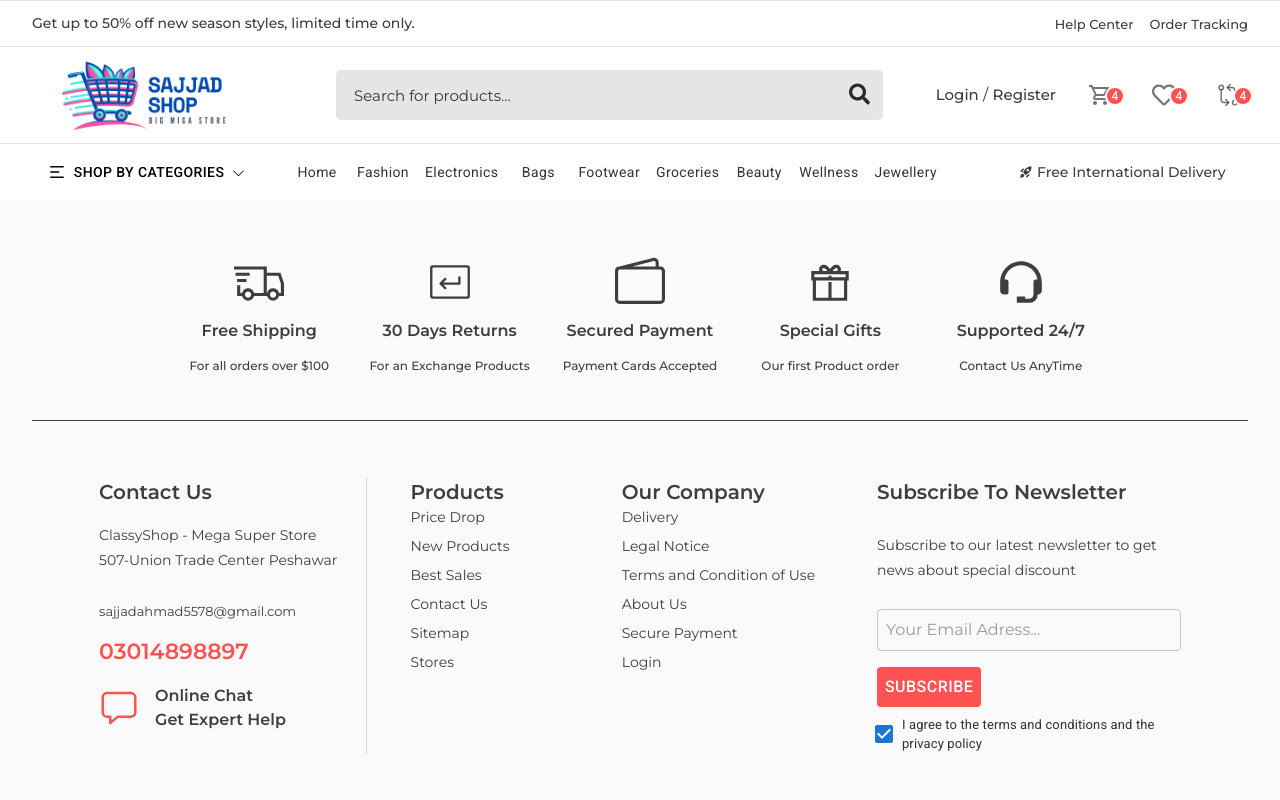
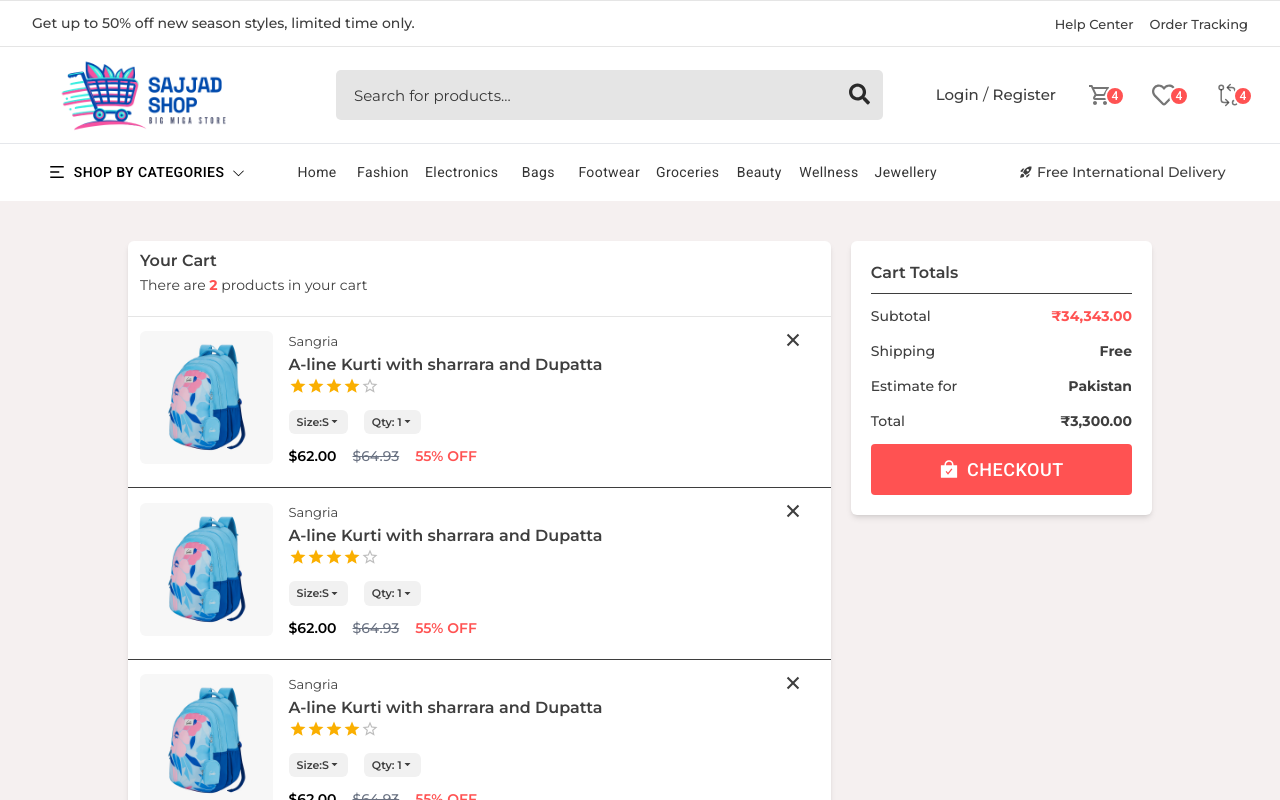
Before and after one commit to sajjadahmad30/Ecommerce_website, a React (Vite) app: page /cart in a window 1280 px wide. Shown: the top 800 px of the page. Built offline with nearby package versions, Linux system fonts and the light colour scheme; a web font is replaced by a local one.

Commit message:
Refactor code structure for improved readability and maintainability

```diff
--- a/src/App.jsx
+++ b/src/App.jsx
@@ -14,6 +14,7 @@ import { MdClose } from 'react-icons/md'
 import ProductDetailsComponent from './components/ProductDetails'
 import Login from './Pages/Login'
 import Register from './Pages/Register'
+import CartPage from './Pages/Cart'
 
 
 const MyContext = createContext();
@@ -53,6 +54,7 @@ const App = () => {
                 <Route path='/productDetails/:id' exact={true} element={<ProductDetails/>}/>
                 <Route path='/login' exact={true} element={<Login/>}/>
                 <Route path='/register' exact={true} element={<Register/>}/>
+                <Route path='/cart' exact={true} element={<CartPage/>}/>
             </Routes>
             <Footer/>
           </MyContext.Provider>
--- /dev/null
+++ b/src/Pages/Cart/CartItems.jsx
@@ -0,0 +1,116 @@
+import React, { useState } from 'react'
+
+import BagImg from "../../assets/images/bagPic.webp"
+import { Link } from 'react-router-dom'
+import Menu from '@mui/material/Menu';
+import MenuItem from '@mui/material/MenuItem';
+import { GoTriangleDown } from 'react-icons/go';
+import Rating from '@mui/material/Rating';
+import { IoCloseSharp } from 'react-icons/io5';
+
+const CartItems = (props) => {
+    const [sizeanchorEl, setSizeAnchorEl] = useState(null);
+    const [selectedSize, setCartItems] = useState(props.size);
+    const openSize = Boolean(sizeanchorEl);
+
+
+    const [qtyanchorEl, setQtyAnchorEl] = useState(null);
+    const [selectedQty, setSelectedQty] = useState(props.qty);
+    const openQty = Boolean(qtyanchorEl);
+
+
+    const handleClickSize = (event) => {
+    setSizeAnchorEl(event.currentTarget);
+    };
+    const handleCloseSize = (value) => {
+    setSizeAnchorEl(null);
+    if(value !== null){
+      setCartItems(value)
+    }
+    };
+
+
+    const handleClickQty = (event) => {
+    setQtyAnchorEl(event.currentTarget);
+    };
+    const handleCloseQty = (value) => {
+    setQtyAnchorEl(null);
+    if(value !== null){
+      setSelectedQty(value)
+    }
+    };
+
+  return (
+     <div className="cartItem w-full !p-3 flex items-center gap-4 !pb-5 border-b broder-[rgba(0,0,0,0.1)]">
+      <div className="img w-[20%] rounded-md overflow-hidden" >
+          <Link to="/product/2342" className='group'>
+              <img src={BagImg} className="!w-full group-hover:scale-105 transition-all"/>
+          </Link>
+      </div>
+      <div className="info w-[80%] relative">
+          <IoCloseSharp className='cursor-pointer absolute text-[22px] top-[0px] right-[15px] link transition-all'/>
+          <span className='text-[13px]'> Sangria</span>
+          <h3 className='text-[16px] font-[600] '><Link className='link'>A-line Kurti with sharrara and Dupatta</Link></h3>
+
+          <Rating name='size-small' defaultValue={4} size='small' readOnly/>
+
+          <div className="flex  items-center gap-4 !mt-2">
+              <div className="relative">
+                <span className="flex items-center justify-center bg-[#f1f1f1]  text-[11px] font-[600] !py-1 !px-2  rounded-md cursor-pointer"
+                onClick={handleClickSize}>Size:{selectedSize}<GoTriangleDown/></span>
+                <Menu
+                  id="size-menu"
+                  anchorEl={sizeanchorEl}
+                  open={openSize}
+                  onClose={()=>handleCloseSize(null)}
+                  slotProps={{
+                  list: {
+                      'aria-labelledby': 'basic-button',
+                  },
+                  }}
+              >
+                  <MenuItem onClick={()=> handleCloseSize("S")}>S</MenuItem>
+                  <MenuItem onClick={()=> handleCloseSize("M")}>M</MenuItem>
+                  <MenuItem onClick={()=> handleCloseSize("L")}>L</MenuItem>
+                  <MenuItem onClick={()=> handleCloseSize("XL")}>XL</MenuItem>
+                  <MenuItem onClick={()=> handleCloseSize("XXL")}>XXL</MenuItem>
+              </Menu>
+              </div>
+              <div className="relative">
+                  <span className="flex items-center justify-center bg-[#f1f1f1]  text-[11px] font-[600] !py-1 !px-2  rounded-md cursor-pointer" onClick={handleClickQty}>Qty: {selectedQty} <GoTriangleDown/></span>
+                   <Menu
+                  id="size-menu"
+                  anchorEl={qtyanchorEl}
+                  open={openQty}
+                  onClose={()=>handleCloseQty(null)}
+                  slotProps={{
+                  list: {
+                      'aria-labelledby': 'basic-button',
+                  },
+                  }}
+              >
+                  <MenuItem onClick={()=> handleCloseQty("1")}>1</MenuItem>
+                  <MenuItem onClick={()=> handleCloseQty("2")}>2</MenuItem>
+                  <MenuItem onClick={()=> handleCloseQty("3")}>3</MenuItem>
+                  <MenuItem onClick={()=> handleCloseQty("4")}>4</MenuItem>
+                  <MenuItem onClick={()=> handleCloseQty("5")}>5</MenuItem>
+                  <MenuItem onClick={()=> handleCloseQty("6")}>6</MenuItem>
+                  <MenuItem onClick={()=> handleCloseQty("7")}>7</MenuItem>
+                  <MenuItem onClick={()=> handleCloseQty("8")}>8</MenuItem>
+                  <MenuItem onClick={()=> handleCloseQty("9")}>9</MenuItem>
+                  <MenuItem onClick={()=> handleCloseQty("10")}>10</MenuItem>
+              </Menu>
+              </div>
+          </div>
+
+          <div className="flex items-center gap-4 !mt-3">
+              <span className='price text-black text-[14px] font-[600]'>$62.00</span>
+              <span className='oldPrice line-through text-gray-500 text-[14px] font-[500]'>$64.93</span>
+              <span className='price  text-[#ff5252] text-[14px] font-[600]'>55% OFF</span>
+          </div>
+      </div>
+  </div>
+  )
+}
+
+export default CartItems
--- /dev/null
+++ b/src/Pages/Cart/index.jsx
@@ -0,0 +1,61 @@
+import React, { useState } from 'react'
+import { IoBagCheckSharp, IoCloseSharp } from 'react-icons/io5'
+
+import Button from '@mui/material/Button';
+import CartItems from './CartItems';
+
+
+const CartPage = () => {
+
+  return (
+   <div className="section !py-10 !pb-10">
+        <div className="container w-[80%] max-w-[80%] flex gap-5">
+            <div className="leftPart w-[70%]">
+
+                <div className="shadow-md rounded-md bg-white">
+
+                    <div className="!py-2 !px-3 border-b border-[rgba(0,0,0,0.1)]">
+                         <h2 className='font-[600]'>Your Cart</h2>
+                     <p className='!mt-0'>There are <span className='font-bold text-[#ff5252]'>2</span>  products in your cart</p>
+                    </div>
+
+                <CartItems size="S" qty="1"/>
+                <CartItems size="S" qty="1"/>
+                <CartItems size="S" qty="1"/>
+                <CartItems size="S" qty="1"/>
+                <CartItems size="S" qty="1"/>
+                <CartItems size="S" qty="1"/>
+
+                </div>
+            </div>
+
+            <div className="rightPart w-[30%]">
+                <div className="shadow-md rounded-md bg-white !p-5">
+                    <h3 className='font-[600] !pb-2'>Cart Totals</h3>
+                    <hr />
+                    <p className='flex items-center justify-between'>
+                        <span className='text-[14px] font-[500]'>Subtotal</span>
+                        <span className='text-[#ff5252] font-bold'>₹34,343.00</span>
+                    </p>
+                    <p className='flex items-center justify-between'>
+                        <span className='text-[14px] font-[500]'>Shipping</span>
+                        <span className=' font-bold'>Free</span>
+                    </p>
+                    <p className='flex items-center justify-between'>
+                        <span className='text-[14px] font-[500]'>Estimate for</span>
+                        <span className=' font-bold'>Pakistan</span>
+                    </p>
+                    <p className='flex items-center justify-between'>
+                        <span className='text-[14px] font-[500]'>Total</span>
+                        <span className=' font-bold'>₹3,300.00</span>
+                    </p>
+
+                    <Button className='btn-org btn-lg flex gap-2 w-full '><IoBagCheckSharp className='text-[20px]'/> Checkout</Button>
+                </div>
+            </div>
+        </div>
+   </div>
+  )
+}
+
+export default CartPage
--- a/src/index.css
+++ b/src/index.css
@@ -295,3 +295,6 @@ input[type="number"]::-webkit-inner-spin-button {
 .cartPanel .MuiPaper-root {
   width: 400px;
 }
+#size-menu .MuiButtonBase-root {
+  font-size: 12px !important;
+}
```
Also changed, not shown: src/assets/images/bagPic.webp (added).
